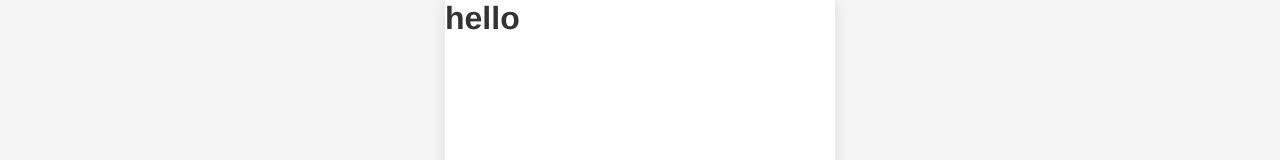
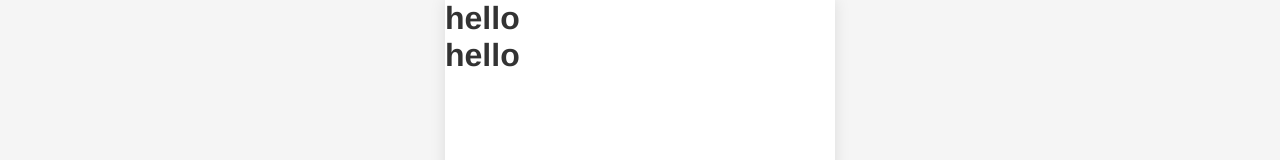
Before and after one commit to butter-fly-gg/jiangjie-museum, a Vue app: page /mine in a window 1280 px wide. Shown: the top 160 px of the page. Built offline with nearby package versions, Linux system fonts and the light colour scheme.

Commit message:
Update MinePage.vue

```diff
--- a/src/views/MinePage.vue
+++ b/src/views/MinePage.vue
@@ -1,3 +1,6 @@
 <template>
   <div><h1>hello</h1></div>
+  <div>
+    <h1>hello</h1>
+  </div>
 </template>
```
